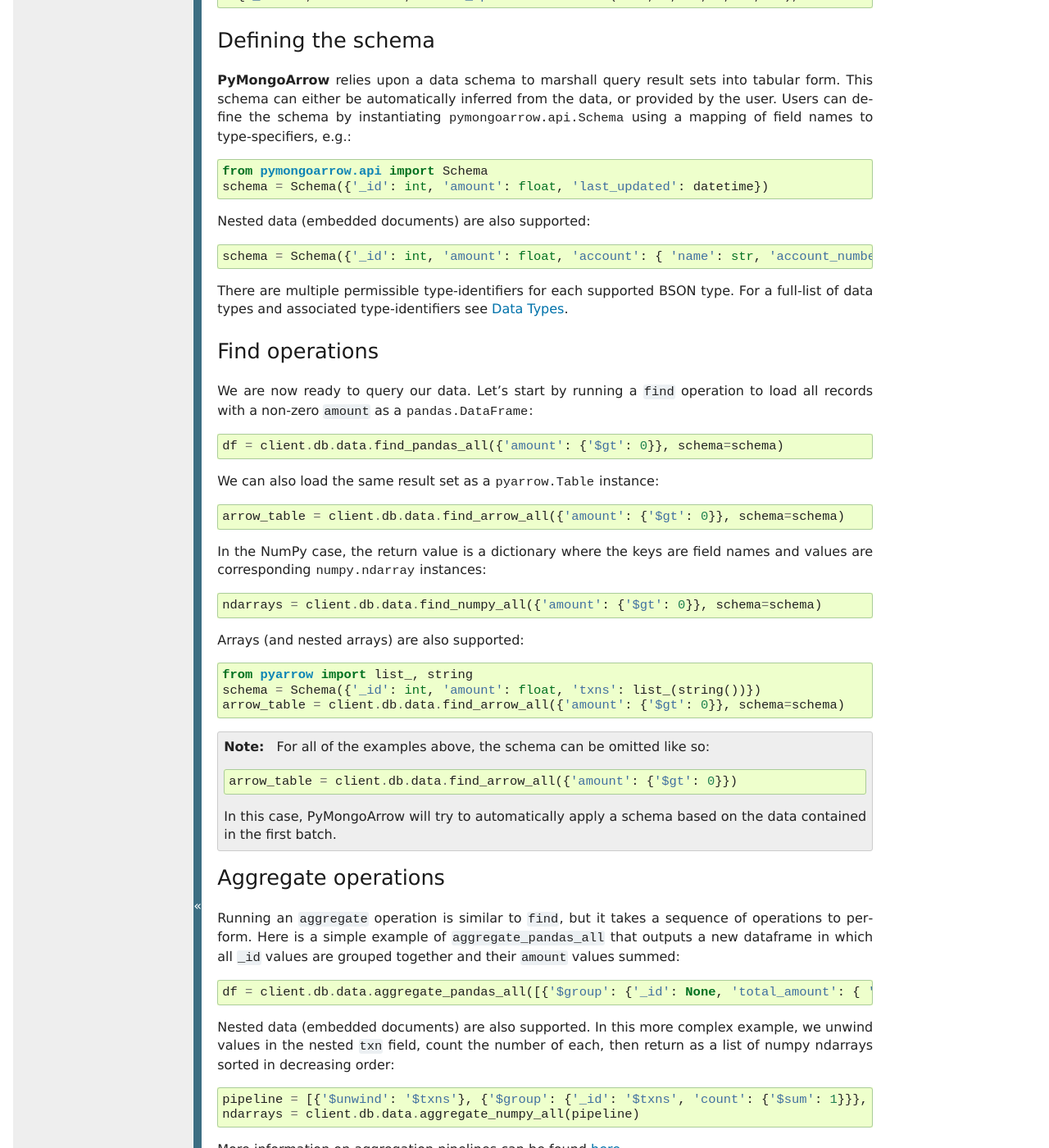
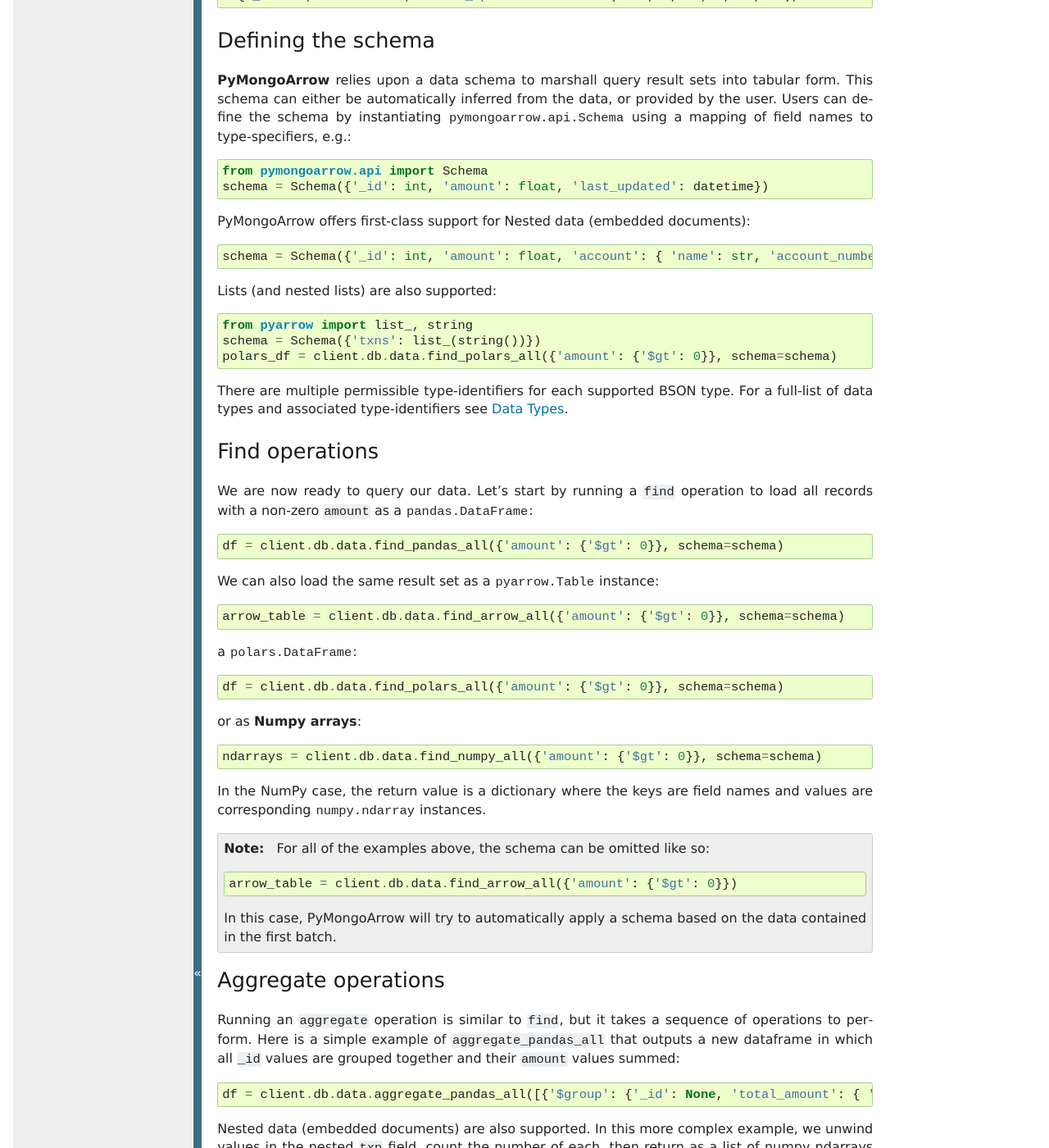
Before and after one commit to mongodb-labs/mongo-arrow, a Sphinx documentation site: the page built from bindings/python/docs/source/quickstart.rst, in a window 1280 px wide and 1400 px high, scrolled down 1110 px. Shown: the whole window at 82% size. Built offline with Sphinx 7.4.7, drawn with Linux system fonts in a browser that asks for light colours; some of the changed text lies outside the part shown.

Commit message:
Updates to index.rst and quickstart.rst

```diff
--- a/bindings/python/docs/source/index.rst
+++ b/bindings/python/docs/source/index.rst
@@ -6,7 +6,8 @@ Overview
 **PyMongoArrow** is a `PyMongo <http://pymongo.readthedocs.io/>`_ extension
 containing tools for loading `MongoDB <http://www.mongodb.org>`_ query result
 sets as  `Apache Arrow <http://arrow.apache.org>`_ tables,
-`Pandas <https://pandas.pydata.org>`_ and `NumPy <https://numpy.org>`_ arrays.
+`NumPy <https://numpy.org>`_ arrays, and `Pandas <https://pandas.pydata.org>`_
+or `Polars <https://pola.rs/>`_ DataFrames.
 PyMongoArrow is the recommended way to materialize MongoDB query result sets as
 contiguous-in-memory, typed arrays suited for in-memory analytical processing
 applications. This documentation attempts to explain everything you need to
--- a/bindings/python/docs/source/quickstart.rst
+++ b/bindings/python/docs/source/quickstart.rst
@@ -68,9 +68,15 @@ to type-specifiers, e.g.::
   schema = Schema({'_id': int, 'amount': float, 'last_updated': datetime})
 
 
-Nested data (embedded documents) are also supported::
+PyMongoArrow offers first-class support for Nested data (embedded documents)::
 
   schema = Schema({'_id': int, 'amount': float, 'account': { 'name': str, 'account_number': int}})
+
+Lists (and nested lists) are also supported::
+
+  from pyarrow import list_, string
+  schema = Schema({'txns': list_(string())})
+  polars_df = client.db.data.find_polars_all({'amount': {'$gt': 0}}, schema=schema)
 
 There are multiple permissible type-identifiers for each supported BSON type.
 For a full-list of data types and associated type-identifiers see
@@ -89,18 +95,16 @@ We can also load the same result set as a :class:`pyarrow.Table` instance::
 
   arrow_table = client.db.data.find_arrow_all({'amount': {'$gt': 0}}, schema=schema)
 
-In the NumPy case, the return value is a dictionary where the keys are field
-names and values are corresponding :class:`numpy.ndarray` instances::
+a :class:`polars.DataFrame`::
+
+  df = client.db.data.find_polars_all({'amount': {'$gt': 0}}, schema=schema)
+
+or as **Numpy arrays**::
 
   ndarrays = client.db.data.find_numpy_all({'amount': {'$gt': 0}}, schema=schema)
 
-
-Arrays (and nested arrays) are also supported::
-
-  from pyarrow import list_, string
-  schema = Schema({'_id': int, 'amount': float, 'txns': list_(string())})
-  arrow_table = client.db.data.find_arrow_all({'amount': {'$gt': 0}}, schema=schema)
-
+In the NumPy case, the return value is a dictionary where the keys are field
+names and values are corresponding :class:`numpy.ndarray` instances.
 
 .. note::
    For all of the examples above, the schema can be omitted like so::
@@ -141,6 +145,8 @@ be easily written to your MongoDB database using the :meth:`~pymongoarrow.api.wr
  write(coll, arrow_table)
  write(coll, ndarrays)
 
+(Keep in mind that NumPy arrays are specified as ``dict[str, ndarray]``.)
+
 Writing to other formats
 ------------------------
 Once result sets have been loaded, one can then write them to any format that the package supports.
```
